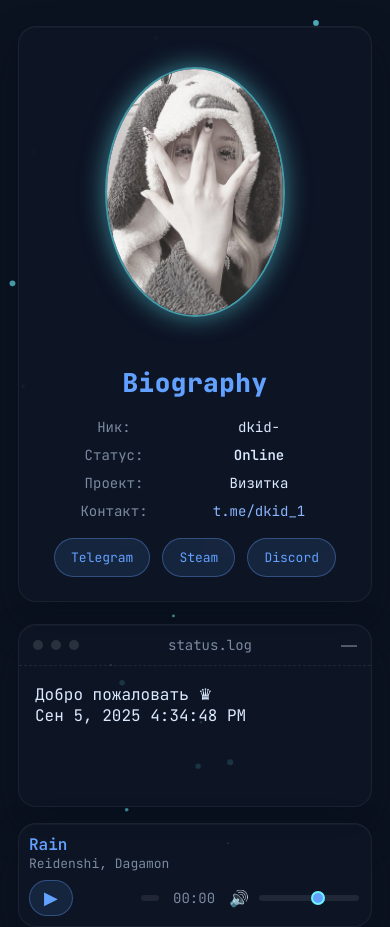
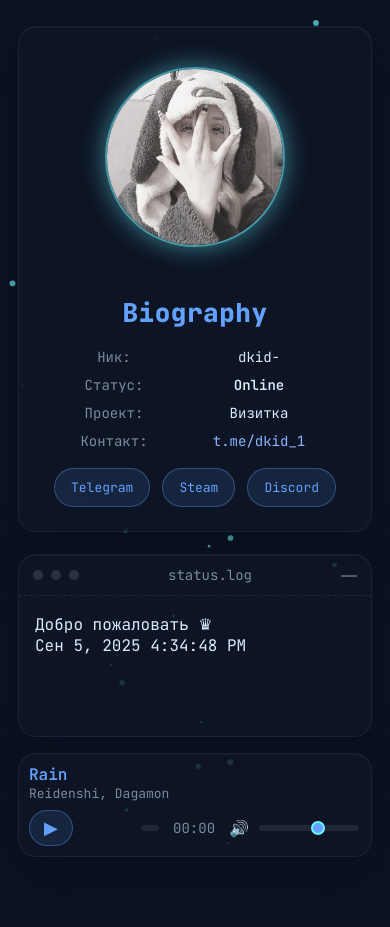
Before and after one commit to qqwider/dkid-bio, a plain HTML site: page index.html in a window 390 px wide. After the commit the page ends 870 px from the top, so only its background shows below. Drawn offline with nearby package versions, Linux system fonts and the light colour scheme.

Commit message:
улучшил адаптацию под телефон

```diff
--- a/index.html
+++ b/index.html
@@ -143,7 +143,7 @@
     @media (max-width: 600px) {
       body {overflow-y:auto;}
       .card {flex-direction:column; align-items:center; text-align:center;}
-      .avatar {max-width:180px; border-radius:50%;}
+      .avatar {max-width:180px; max-height:180px; border-radius:50%;}
       .title {font-size:26px;}
       .kv-row {grid-template-columns: 120px 1fr; font-size:14px;}
       .socials {justify-content:center;}
```
